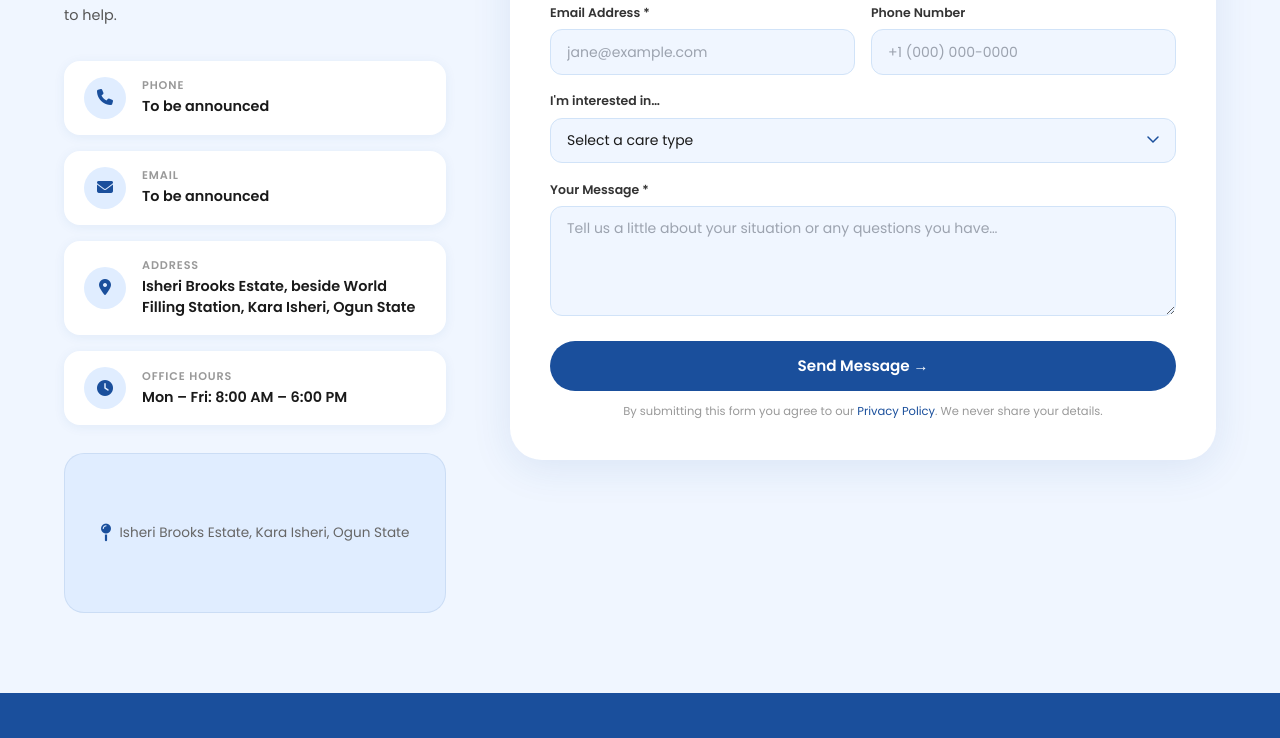
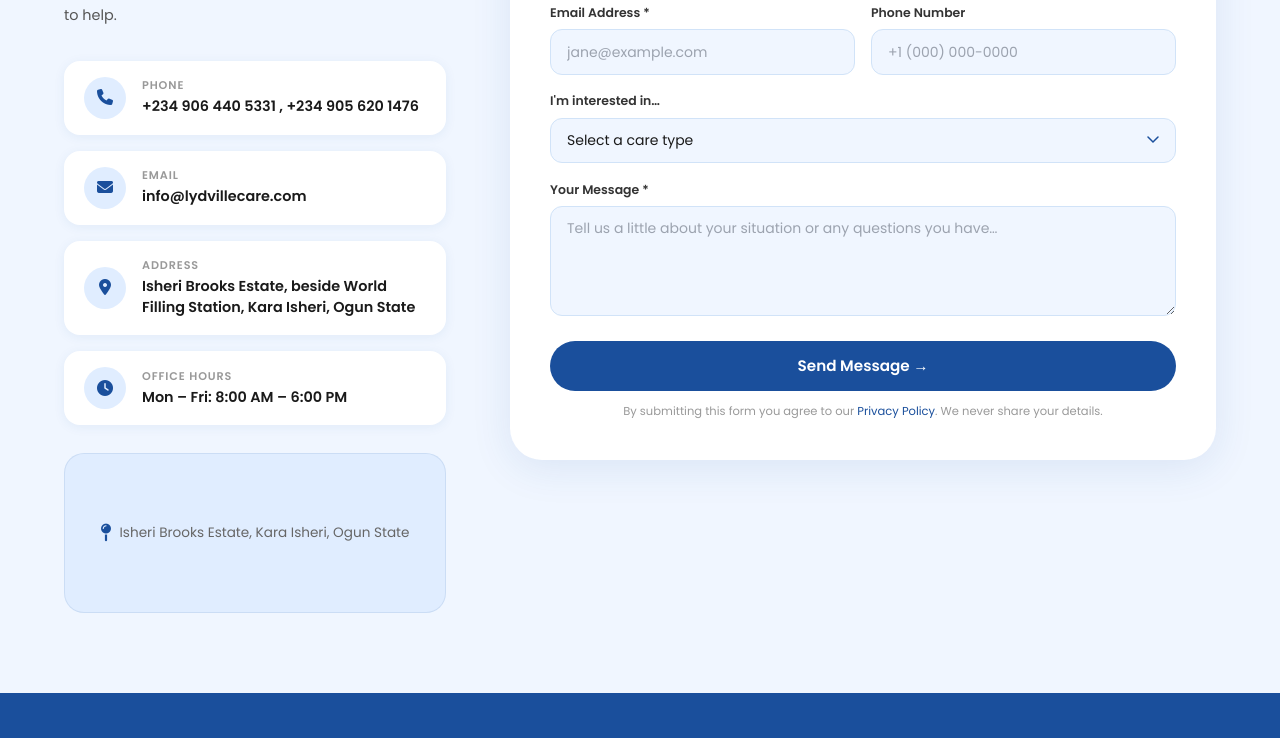
Before and after one commit to Charles-Thifeh/Lydville-Care-Elders-Home, a plain HTML site: page index.html in a window 1280 px wide. Shown: the part 5356-6094 px from the top of the page. Drawn offline with nearby package versions, Linux system fonts and the light colour scheme.

Commit message:
Index Contact Changes

```diff
--- a/index.html
+++ b/index.html
@@ -2087,14 +2087,14 @@
           <div class="contact-detail-icon"><i class="fa-solid fa-phone"></i></div>
           <div>
             <div class="contact-detail-label">Phone</div>
-            <div class="contact-detail-value">To be announced</div>
+            <div class="contact-detail-value">+234 906 440 5331 , +234 905 620 1476</div>
           </div>
         </div>
         <div class="contact-detail-item">
           <div class="contact-detail-icon"><i class="fa-solid fa-envelope"></i></div>
           <div>
             <div class="contact-detail-label">Email</div>
-            <div class="contact-detail-value">To be announced</div>
+            <div class="contact-detail-value">info@lydvillecare.com</div>
           </div>
         </div>
         <div class="contact-detail-item">
```
